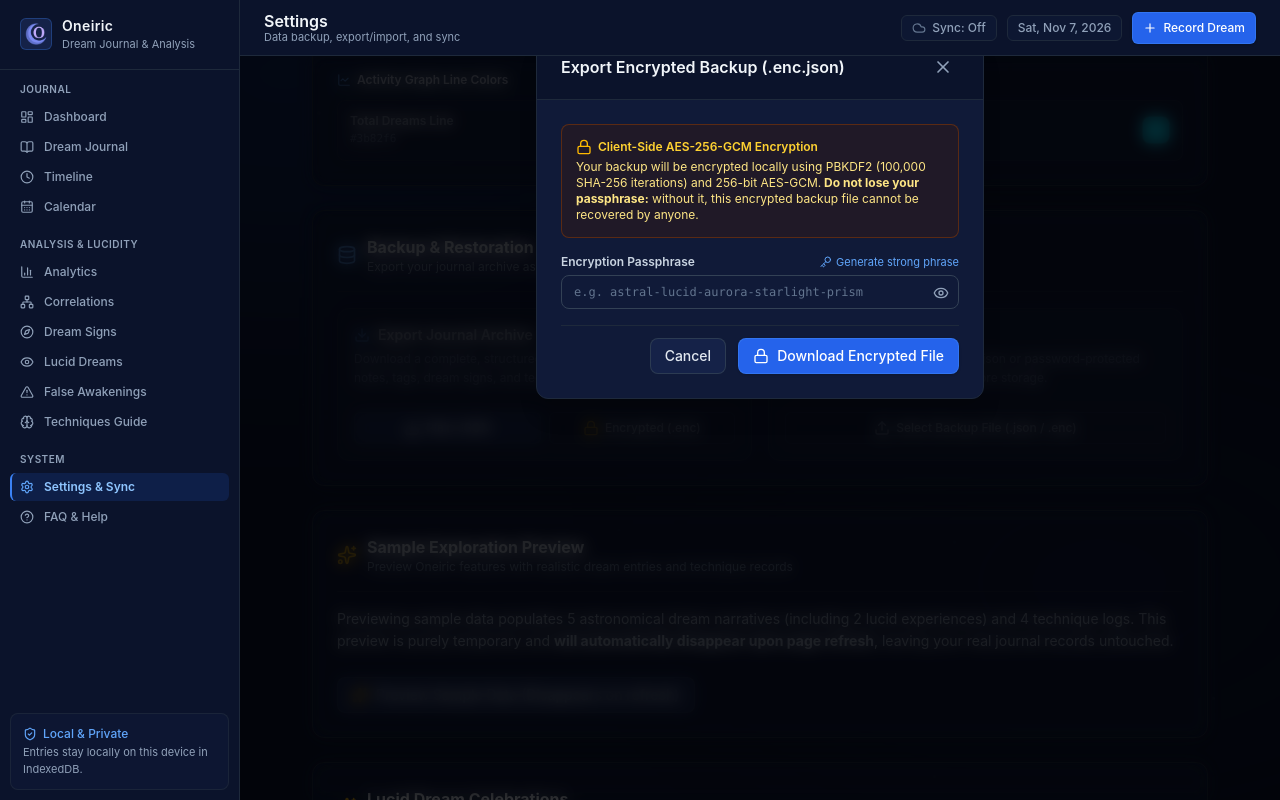
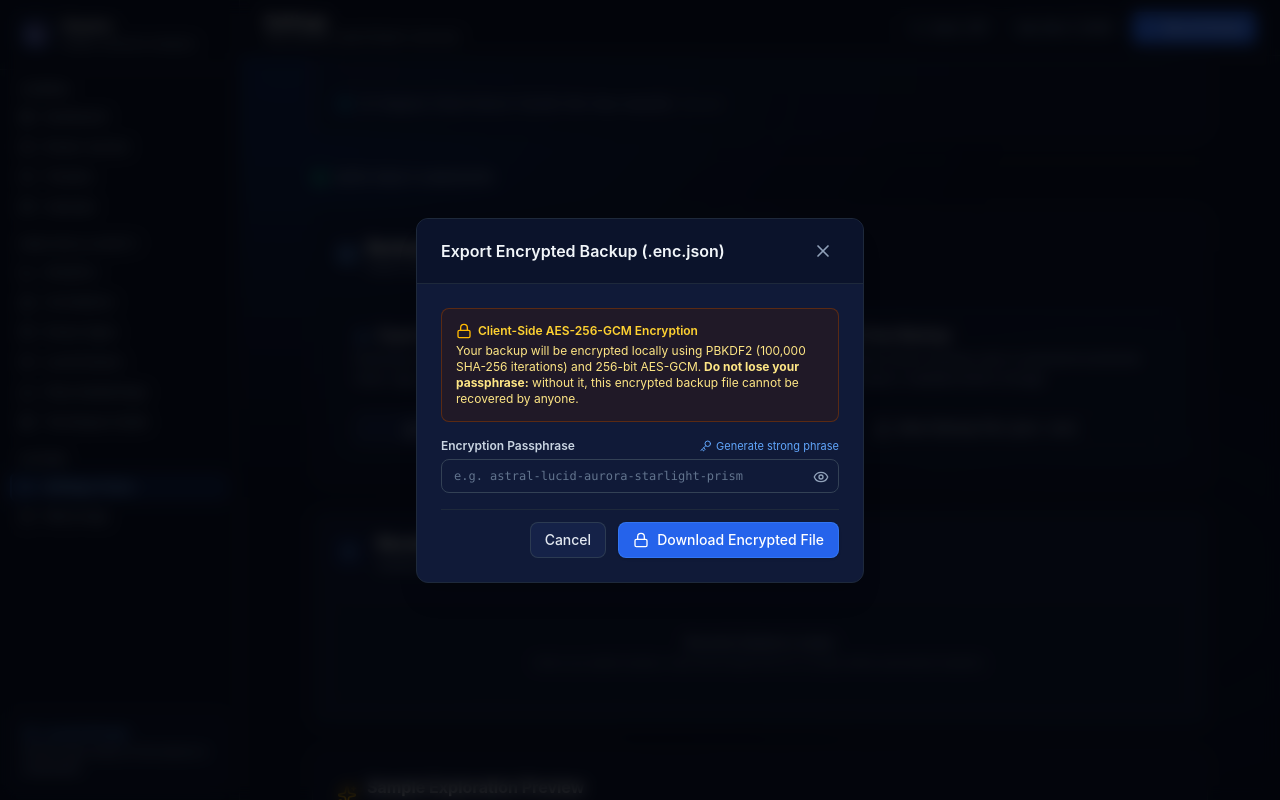
Before and after one commit to mikzqc/oneiric, a React (Vite) app: page /settings in a window 1280 px wide. Both pictures are taken after a click on the button "Encrypted (.enc)". Built offline with nearby package versions, Linux system fonts and the light colour scheme.

Commit message:
fix(journal): center modal in viewport via portal and organize settings tabs

```diff
--- a/src/components/common/Modal.tsx
+++ b/src/components/common/Modal.tsx
@@ -1,4 +1,5 @@
-import React, { useEffect } from 'react';
+import React, { useEffect, useRef } from 'react';
+import { createPortal } from 'react-dom';
 import { X } from 'lucide-react';
 
 export interface ModalProps {
@@ -20,16 +21,24 @@ export const Modal: React.FC<ModalProps> = ({
   maxWidth = 'lg',
   showCloseButton = true,
 }) => {
+  const overlayRef = useRef<HTMLDivElement>(null);
+  const contentBodyRef = useRef<HTMLDivElement>(null);
+
   useEffect(() => {
+    if (!isOpen) return;
+
+    if (overlayRef.current) overlayRef.current.scrollTop = 0;
+    if (contentBodyRef.current) contentBodyRef.current.scrollTop = 0;
+
     const handleKeyDown = (e: KeyboardEvent) => {
       if (e.key === 'Escape' && isOpen) {
         onClose();
       }
     };
-    if (isOpen) {
-      document.body.style.overflow = 'hidden';
-      window.addEventListener('keydown', handleKeyDown);
-    }
+
+    document.body.style.overflow = 'hidden';
+    window.addEventListener('keydown', handleKeyDown);
+
     return () => {
       document.body.style.overflow = '';
       window.removeEventListener('keydown', handleKeyDown);
@@ -47,8 +56,9 @@ export const Modal: React.FC<ModalProps> = ({
     '4xl': 'max-w-4xl',
   };
 
-  return (
+  const modalNode = (
     <div
+      ref={overlayRef}
       role="dialog"
       aria-modal="true"
       className="fixed inset-0 z-50 flex items-center justify-center p-4 sm:p-6 overflow-y-auto"
@@ -85,8 +95,10 @@ export const Modal: React.FC<ModalProps> = ({
         )}
 
         {/* Content Body */}
-        <div className="p-6 overflow-y-auto grow custom-scrollbar">{children}</div>
+        <div ref={contentBodyRef} className="p-6 overflow-y-auto grow custom-scrollbar">{children}</div>
       </div>
     </div>
   );
+
+  return typeof document !== 'undefined' ? createPortal(modalNode, document.body) : modalNode;
 };
--- a/src/index.css
+++ b/src/index.css
@@ -431,14 +431,14 @@
   }
   to {
     opacity: 1;
-    transform: translateY(0);
+    transform: none;
   }
 }
 
 @keyframes oneiric-fade-out {
   from {
     opacity: 1;
-    transform: translateY(0);
+    transform: none;
   }
   to {
     opacity: 0;
--- a/src/pages/SettingsPage.tsx
+++ b/src/pages/SettingsPage.tsx
@@ -24,6 +24,10 @@ import {
   EyeOff,
   Clock,
   Globe,
+  SlidersHorizontal,
+  Palette,
+  BookOpen,
+  Cloud,
 } from 'lucide-react';
 import { SyncSettingsCard } from '../components/sync/SyncSettingsCard';
 import { RecentlyDeletedCard } from '../components/settings/RecentlyDeletedCard';
@@ -32,6 +36,8 @@ import { DisplayPreferencesCard } from '../components/settings/DisplayPreference
 import { JournalPreferencesCard } from '../components/settings/JournalPreferencesCard';
 
 export const SettingsPage: React.FC = () => {
+  type SettingsTab = 'all' | 'appearance' | 'journal' | 'sync' | 'vault';
+  const [activeTab, setActiveTab] = useState<SettingsTab>('all');
   const [hasSample, setHasSample] = useState(false);
   const [feedbackMessage, setFeedbackMessage] = useState<{
     type: 'success' | 'error';
@@ -369,197 +375,64 @@ export const SettingsPage: React.FC = () => {
         </div>
       )}
 
-      {/* Section 0: End-to-End Multi-Device Sync Card */}
-      <SyncSettingsCard onFeedback={showFeedback} />
+      {/* Category Navigation Tabs */}
+      <div className="flex items-center gap-1.5 p-1 rounded-xl bg-slate-900/80 border border-slate-800 overflow-x-auto no-scrollbar">
+        {[
+          { id: 'all', label: 'All Settings', icon: SlidersHorizontal },
+          { id: 'appearance', label: 'Appearance & Display', icon: Palette },
+          { id: 'journal', label: 'Journal & Schedule', icon: BookOpen },
+          { id: 'sync', label: 'Multi-Device Sync', icon: Cloud },
+          { id: 'vault', label: 'Data Vault & Storage', icon: Database },
+        ].map((tab) => {
+          const Icon = tab.icon;
+          const isActive = activeTab === tab.id;
+          return (
+            <button
+              key={tab.id}
+              type="button"
+              onClick={() => setActiveTab(tab.id as SettingsTab)}
+              className={`flex items-center gap-2 px-3 py-2 rounded-lg text-xs font-medium transition-all duration-150 cursor-pointer whitespace-nowrap focus:outline-none focus-visible:ring-2 focus-visible:ring-blue-500 ${
+                isActive
+                  ? 'bg-blue-600 text-white font-semibold shadow-sm'
+                  : 'text-slate-400 hover:text-slate-200 hover:bg-slate-800/60'
+              }`}
+            >
+              <Icon className={`w-3.5 h-3.5 ${isActive ? 'text-white' : 'text-slate-400'}`} />
+              <span>{tab.label}</span>
+            </button>
+          );
+        })}
+      </div>
 
+      {/* 1. Appearance & Display Category */}
+      {(activeTab === 'all' || activeTab === 'appearance') && (
+        <div className="space-y-6">
+          {activeTab === 'all' && (
+            <div className="flex items-center gap-2 pt-2 border-t border-slate-800/60">
+              <Palette className="w-4 h-4 text-blue-400" />
+              <h3 className="text-xs font-semibold uppercase tracking-wider text-slate-400">
+                Appearance & Display
+              </h3>
+            </div>
+          )}
           {/* Theme Settings Card */}
       <ThemeSelectorCard onFeedback={showFeedback} />
-
-      {/* Journaling & Entry Defaults */}
-      <JournalPreferencesCard onFeedback={showFeedback} />
-
           {/* Typography, Reading & Layout Preferences */}
       <DisplayPreferencesCard onFeedback={showFeedback} />
+        </div>
+      )}
 
-      {/* Section 1: Backup & Restoration */}
-      <section className="p-6 rounded-xl bg-slate-900/60 border border-slate-800 space-y-4">
-        <div className="flex items-center gap-2.5 pb-4 border-b border-slate-800/80">
-          <Database className="w-5 h-5 text-blue-400" />
-          <div>
-            <h2 className="text-base font-bold text-slate-100">Backup & Restoration</h2>
-            <p className="text-xs text-slate-400">Export your journal archive as plain or password-protected encrypted files</p>
+      {/* 2. Journal & Schedule Category */}
+      {(activeTab === 'all' || activeTab === 'journal') && (
+        <div className="space-y-6">
+          {activeTab === 'all' && (
+            <div className="flex items-center gap-2 pt-2 border-t border-slate-800/60">
+              <BookOpen className="w-4 h-4 text-cyan-400" />
+              <h3 className="text-xs font-semibold uppercase tracking-wider text-slate-400">
+                Journaling & Schedule
+              </h3>
             </div>
-        </div>
-
-        <div className="grid grid-cols-1 md:grid-cols-2 gap-4">
-          {/* Export Card */}
-          <div className="p-4 rounded-xl bg-slate-900/60 border border-slate-800 flex flex-col justify-between space-y-3">
-            <div>
-              <div className="flex items-center gap-2 text-sm font-semibold text-slate-200 mb-1">
-                <Download className="w-4 h-4 text-blue-400" />
-                <span>Export Journal Archive</span>
-              </div>
-              <p className="text-xs text-slate-400 leading-relaxed mb-3">
-                Download a complete, structured file containing all dreams, lucidity notes, tags, dream signs, and technique logs.
-              </p>
-            </div>
-            <div className="flex flex-col sm:flex-row gap-2">
-              <Button
-                variant="secondary"
-                size="sm"
-                onClick={handleExportPlain}
-                icon={<Download className="w-4 h-4" />}
-                className="flex-1"
-              >
-                Plain JSON
-              </Button>
-              <Button
-                variant="outline"
-                size="sm"
-                onClick={() => {
-                  setExportPassphrase('');
-                  setIsExportEncryptedModalOpen(true);
-                }}
-                icon={<Lock className="w-4 h-4 text-amber-400" />}
-                className="flex-1"
-              >
-                Encrypted (.enc)
-              </Button>
-            </div>
-          </div>
-
-          {/* Import Card */}
-          <div className="p-4 rounded-xl bg-slate-900/60 border border-slate-800 flex flex-col justify-between space-y-3">
-            <div>
-              <div className="flex items-center gap-2 text-sm font-semibold text-slate-200 mb-1">
-                <Upload className="w-4 h-4 text-cyan-400" />
-                <span>Restore from Backup</span>
-              </div>
-              <p className="text-xs text-slate-400 leading-relaxed mb-3">
-                Upload a verified Oneiric backup (.json or password-protected .enc.json). All data is validated before storage.
-              </p>
-            </div>
-            <div>
-              <input
-                ref={fileInputRef}
-                type="file"
-                accept=".json,.enc.json,application/json"
-                onChange={handleFileChange}
-                className="hidden"
-                id="import-file-input"
-              />
-              <Button
-                variant="outline"
-                size="sm"
-                className="w-full"
-                onClick={() => fileInputRef.current?.click()}
-                icon={<Upload className="w-4 h-4" />}
-              >
-                Select Backup File (.json / .enc)
-              </Button>
-            </div>
-          </div>
-        </div>
-      </section>
-
-      {/* Section 2: Sample Data Controls */}
-      <section className="p-6 rounded-xl bg-slate-900/60 border border-slate-800 space-y-4">
-        <div className="flex items-center gap-2.5 pb-4 border-b border-slate-800/80">
-          <Sparkles className="w-5 h-5 text-amber-400" />
-          <div>
-            <h2 className="text-base font-bold text-slate-100">Sample Exploration Preview</h2>
-            <p className="text-xs text-slate-400">
-              Preview Oneiric features with realistic dream entries and technique records
-            </p>
-          </div>
-        </div>
-
-        <p className="text-xs sm:text-sm text-slate-300 leading-relaxed">
-          Previewing sample data populates 5 astronomical dream narratives (including 2 lucid experiences) and 4 technique logs. This preview is purely temporary and <strong>will automatically disappear upon page refresh</strong>, leaving your real journal records untouched.
-        </p>
-
-        <div className="flex flex-wrap items-center gap-3 pt-2">
-          <Button
-            variant="secondary"
-            onClick={handleLoadSample}
-            icon={<Sparkles className="w-4 h-4 text-amber-400" />}
-          >
-            Preview Sample Data (Disappears on refresh)
-          </Button>
-
-          {hasSample && (
-            <Button
-              variant="outline"
-              onClick={() => setIsClearSampleDialogOpen(true)}
-            >
-              Exit Preview Now
-            </Button>
           )}
-        </div>
-      </section>
-
-      {/* Section 3: Lucid Dream Celebration / Party Mode Preferences & Diagnostics */}
-      <section className="p-6 rounded-xl bg-slate-900/60 border border-slate-800 space-y-5">
-        <div className="flex items-center gap-2.5 pb-4 border-b border-slate-800/80">
-          <Sparkles className="w-5 h-5 text-amber-400" />
-          <div>
-            <h2 className="text-base font-bold text-slate-100">Lucid Dream Celebrations</h2>
-            <p className="text-xs text-slate-400">
-              Configure full-screen celebration party mode and testing tools
-            </p>
-          </div>
-        </div>
-
-        {/* Toggle Subsequent Celebrations */}
-        <div className="flex items-start justify-between gap-4 p-4 rounded-lg bg-slate-900/80 border border-slate-800">
-          <div className="space-y-1">
-            <label htmlFor="toggle-subsequent-celebration" className="text-sm font-semibold text-slate-200 cursor-pointer">
-              Subsequent Lucid Dream Celebrations
-            </label>
-            <p className="text-xs text-slate-400 leading-relaxed max-w-xl">
-              When turned on, the full-screen celebration erupts whenever you record any lucid dream. When turned off, celebrations only trigger for your first-ever lucid dream, keeping subsequent journal entries quiet and uninterrupted.
-            </p>
-          </div>
-          <div className="flex items-center pt-0.5">
-            <input
-              id="toggle-subsequent-celebration"
-              type="checkbox"
-              checked={subsequentCelebrationEnabled}
-              onChange={(e) => handleToggleSubsequent(e.target.checked)}
-              className="w-5 h-5 rounded bg-slate-800 border-slate-700 text-blue-600 focus:ring-blue-500 cursor-pointer"
-            />
-          </div>
-        </div>
-
-        {/* Diagnostics & Testing Tools */}
-        <div className="space-y-2 pt-2 border-t border-slate-800/60">
-          <div className="text-xs font-semibold text-slate-300">
-            Developer & QA Testing Tools
-          </div>
-          <p className="text-xs text-slate-400 leading-relaxed">
-            Preview the full-screen celebration safely without modifying your dream database or creating fake entries.
-          </p>
-
-          <div className="flex flex-wrap items-center gap-3 pt-1">
-            <Button
-              variant="secondary"
-              onClick={() => celebrationService.triggerDevPreview(true)}
-              icon={<Sparkles className="w-4 h-4 text-amber-400" />}
-            >
-              Preview First Lucid Dream (Full Explosion)
-            </Button>
-
-            <Button
-              variant="outline"
-              onClick={() => celebrationService.triggerDevPreview(false)}
-              icon={<CheckCircle2 className="w-4 h-4 text-blue-400" />}
-            >
-              Preview Subsequent Lucid Dream (Standard)
-            </Button>
-          </div>
-        </div>
-      </section>
-
           {/* Section 4: Local Time Zone & Wake-Up Schedule */}
       <section className="p-6 rounded-xl bg-slate-900/60 border border-slate-800 space-y-4">
         <div className="flex items-center gap-2.5 pb-4 border-b border-slate-800/80">
@@ -704,7 +577,216 @@ export const SettingsPage: React.FC = () => {
           </div>
         </div>
       </section>
+          {/* Journaling & Entry Defaults */}
+      <JournalPreferencesCard onFeedback={showFeedback} />
+          {/* Section 3: Lucid Dream Celebration / Party Mode Preferences & Diagnostics */}
+      <section className="p-6 rounded-xl bg-slate-900/60 border border-slate-800 space-y-5">
+        <div className="flex items-center gap-2.5 pb-4 border-b border-slate-800/80">
+          <Sparkles className="w-5 h-5 text-amber-400" />
+          <div>
+            <h2 className="text-base font-bold text-slate-100">Lucid Dream Celebrations</h2>
+            <p className="text-xs text-slate-400">
+              Configure full-screen celebration party mode and testing tools
+            </p>
+          </div>
+        </div>
 
+        {/* Toggle Subsequent Celebrations */}
+        <div className="flex items-start justify-between gap-4 p-4 rounded-lg bg-slate-900/80 border border-slate-800">
+          <div className="space-y-1">
+            <label htmlFor="toggle-subsequent-celebration" className="text-sm font-semibold text-slate-200 cursor-pointer">
+              Subsequent Lucid Dream Celebrations
+            </label>
+            <p className="text-xs text-slate-400 leading-relaxed max-w-xl">
+              When turned on, the full-screen celebration erupts whenever you record any lucid dream. When turned off, celebrations only trigger for your first-ever lucid dream, keeping subsequent journal entries quiet and uninterrupted.
+            </p>
+          </div>
+          <div className="flex items-center pt-0.5">
+            <input
+              id="toggle-subsequent-celebration"
+              type="checkbox"
+              checked={subsequentCelebrationEnabled}
+              onChange={(e) => handleToggleSubsequent(e.target.checked)}
+              className="w-5 h-5 rounded bg-slate-800 border-slate-700 text-blue-600 focus:ring-blue-500 cursor-pointer"
+            />
+          </div>
+        </div>
+
+        {/* Diagnostics & Testing Tools */}
+        <div className="space-y-2 pt-2 border-t border-slate-800/60">
+          <div className="text-xs font-semibold text-slate-300">
+            Developer & QA Testing Tools
+          </div>
+          <p className="text-xs text-slate-400 leading-relaxed">
+            Preview the full-screen celebration safely without modifying your dream database or creating fake entries.
+          </p>
+
+          <div className="flex flex-wrap items-center gap-3 pt-1">
+            <Button
+              variant="secondary"
+              onClick={() => celebrationService.triggerDevPreview(true)}
+              icon={<Sparkles className="w-4 h-4 text-amber-400" />}
+            >
+              Preview First Lucid Dream (Full Explosion)
+            </Button>
+
+            <Button
+              variant="outline"
+              onClick={() => celebrationService.triggerDevPreview(false)}
+              icon={<CheckCircle2 className="w-4 h-4 text-blue-400" />}
+            >
+              Preview Subsequent Lucid Dream (Standard)
+            </Button>
+          </div>
+        </div>
+      </section>
+        </div>
+      )}
+
+      {/* 3. Multi-Device Sync Category */}
+      {(activeTab === 'all' || activeTab === 'sync') && (
+        <div className="space-y-6">
+          {activeTab === 'all' && (
+            <div className="flex items-center gap-2 pt-2 border-t border-slate-800/60">
+              <Cloud className="w-4 h-4 text-blue-400" />
+              <h3 className="text-xs font-semibold uppercase tracking-wider text-slate-400">
+                Cloud & Multi-Device Sync
+              </h3>
+            </div>
+          )}
+          {/* Section 0: End-to-End Multi-Device Sync Card */}
+      <SyncSettingsCard onFeedback={showFeedback} />
+        </div>
+      )}
+
+      {/* 4. Data Vault, Backups & Storage Category */}
+      {(activeTab === 'all' || activeTab === 'vault') && (
+        <div className="space-y-6">
+          {activeTab === 'all' && (
+            <div className="flex items-center gap-2 pt-2 border-t border-slate-800/60">
+              <Database className="w-4 h-4 text-emerald-400" />
+              <h3 className="text-xs font-semibold uppercase tracking-wider text-slate-400">
+                Data Vault & Backups
+              </h3>
+            </div>
+          )}
+          {/* Section 1: Backup & Restoration */}
+      <section className="p-6 rounded-xl bg-slate-900/60 border border-slate-800 space-y-4">
+        <div className="flex items-center gap-2.5 pb-4 border-b border-slate-800/80">
+          <Database className="w-5 h-5 text-blue-400" />
+          <div>
+            <h2 className="text-base font-bold text-slate-100">Backup & Restoration</h2>
+            <p className="text-xs text-slate-400">Export your journal archive as plain or password-protected encrypted files</p>
+          </div>
+        </div>
+
+        <div className="grid grid-cols-1 md:grid-cols-2 gap-4">
+          {/* Export Card */}
+          <div className="p-4 rounded-xl bg-slate-900/60 border border-slate-800 flex flex-col justify-between space-y-3">
+            <div>
+              <div className="flex items-center gap-2 text-sm font-semibold text-slate-200 mb-1">
+                <Download className="w-4 h-4 text-blue-400" />
+                <span>Export Journal Archive</span>
+              </div>
+              <p className="text-xs text-slate-400 leading-relaxed mb-3">
+                Download a complete, structured file containing all dreams, lucidity notes, tags, dream signs, and technique logs.
+              </p>
+            </div>
+            <div className="flex flex-col sm:flex-row gap-2">
+              <Button
+                variant="secondary"
+                size="sm"
+                onClick={handleExportPlain}
+                icon={<Download className="w-4 h-4" />}
+                className="flex-1"
+              >
+                Plain JSON
+              </Button>
+              <Button
+                variant="outline"
+                size="sm"
+                onClick={() => {
+                  setExportPassphrase('');
+                  setIsExportEncryptedModalOpen(true);
+                }}
+                icon={<Lock className="w-4 h-4 text-amber-400" />}
+                className="flex-1"
+              >
+                Encrypted (.enc)
+              </Button>
+            </div>
+          </div>
+
+          {/* Import Card */}
+          <div className="p-4 rounded-xl bg-slate-900/60 border border-slate-800 flex flex-col justify-between space-y-3">
+            <div>
+              <div className="flex items-center gap-2 text-sm font-semibold text-slate-200 mb-1">
+                <Upload className="w-4 h-4 text-cyan-400" />
+                <span>Restore from Backup</span>
+              </div>
+              <p className="text-xs text-slate-400 leading-relaxed mb-3">
+                Upload a verified Oneiric backup (.json or password-protected .enc.json). All data is validated before storage.
+              </p>
+            </div>
+            <div>
+              <input
+                ref={fileInputRef}
+                type="file"
+                accept=".json,.enc.json,application/json"
+                onChange={handleFileChange}
+                className="hidden"
+                id="import-file-input"
+              />
+              <Button
+                variant="outline"
+                size="sm"
+                className="w-full"
+                onClick={() => fileInputRef.current?.click()}
+                icon={<Upload className="w-4 h-4" />}
+              >
+                Select Backup File (.json / .enc)
+              </Button>
+            </div>
+          </div>
+        </div>
+      </section>
+          {/* Section: Recently Deleted Trash Archive */}
+      <RecentlyDeletedCard onFeedback={showFeedback} />
+          {/* Section 2: Sample Data Controls */}
+      <section className="p-6 rounded-xl bg-slate-900/60 border border-slate-800 space-y-4">
+        <div className="flex items-center gap-2.5 pb-4 border-b border-slate-800/80">
+          <Sparkles className="w-5 h-5 text-amber-400" />
+          <div>
+            <h2 className="text-base font-bold text-slate-100">Sample Exploration Preview</h2>
+            <p className="text-xs text-slate-400">
+              Preview Oneiric features with realistic dream entries and technique records
+            </p>
+          </div>
+        </div>
+
+        <p className="text-xs sm:text-sm text-slate-300 leading-relaxed">
+          Previewing sample data populates 5 astronomical dream narratives (including 2 lucid experiences) and 4 technique logs. This preview is purely temporary and <strong>will automatically disappear upon page refresh</strong>, leaving your real journal records untouched.
+        </p>
+
+        <div className="flex flex-wrap items-center gap-3 pt-2">
+          <Button
+            variant="secondary"
+            onClick={handleLoadSample}
+            icon={<Sparkles className="w-4 h-4 text-amber-400" />}
+          >
+            Preview Sample Data (Disappears on refresh)
+          </Button>
+
+          {hasSample && (
+            <Button
+              variant="outline"
+              onClick={() => setIsClearSampleDialogOpen(true)}
+            >
+              Exit Preview Now
+            </Button>
+          )}
+        </div>
+      </section>
           {/* Section 5: Privacy & Local Storage Architecture */}
       <section className="p-6 rounded-xl bg-slate-900/60 border border-slate-800 space-y-4">
         <div className="flex items-center gap-2.5 pb-4 border-b border-slate-800/80">
@@ -732,10 +814,6 @@ export const SettingsPage: React.FC = () => {
           </ul>
         </div>
       </section>
-
-      {/* Section: Recently Deleted Trash Archive */}
-      <RecentlyDeletedCard onFeedback={showFeedback} />
-
           {/* Section 6: Danger Zone (Factory Reset) */}
       <section className="p-6 rounded-xl bg-red-950/20 border border-red-900/40 space-y-4">
         <div className="flex items-center gap-2.5 pb-4 border-b border-red-900/40">
@@ -760,6 +838,9 @@ export const SettingsPage: React.FC = () => {
           </Button>
         </div>
       </section>
+
+        </div>
+      )}
 
       {/* Export Encrypted Backup Modal */}
       {isExportEncryptedModalOpen && (
```
Lines whose indentation alone changed are shown as unchanged.
